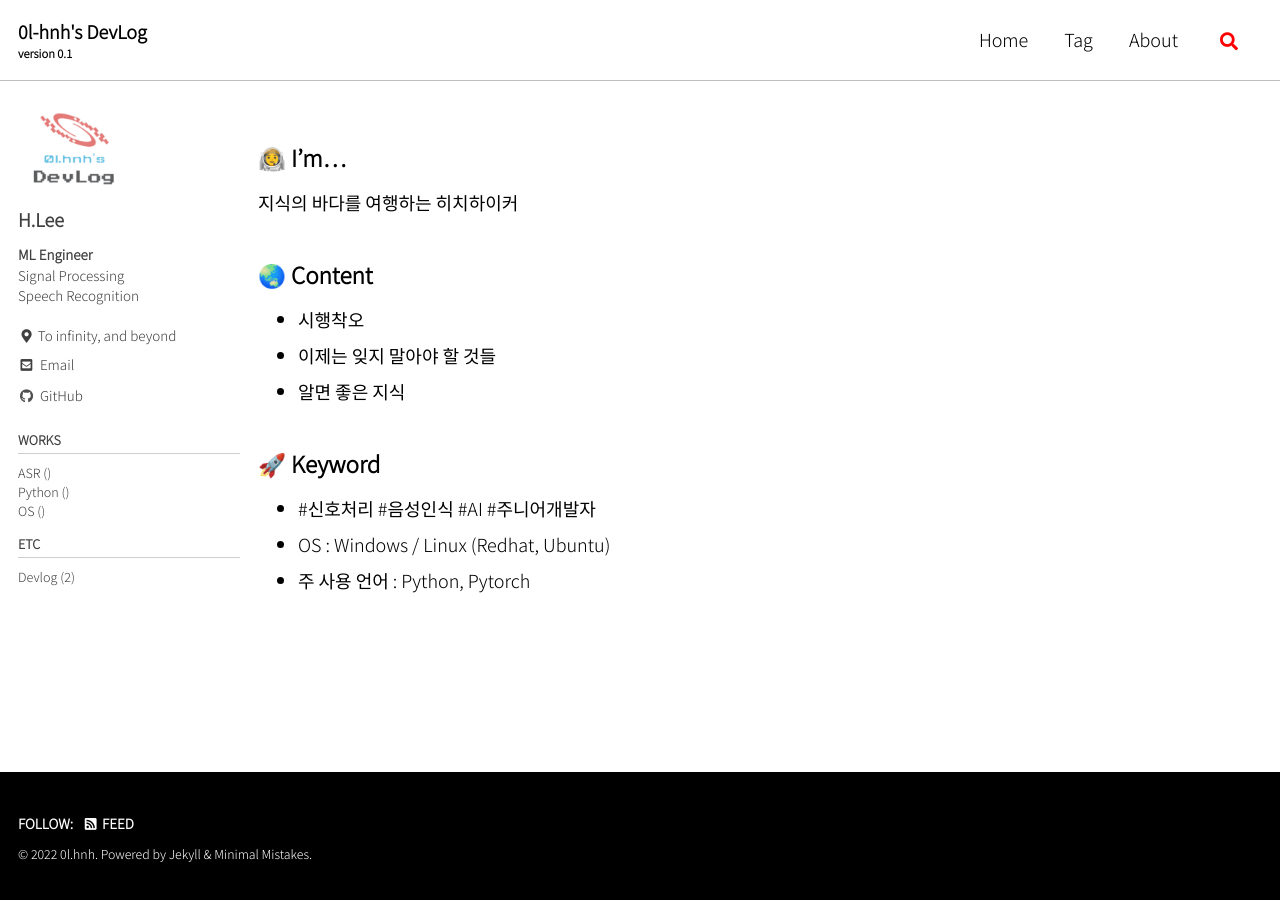
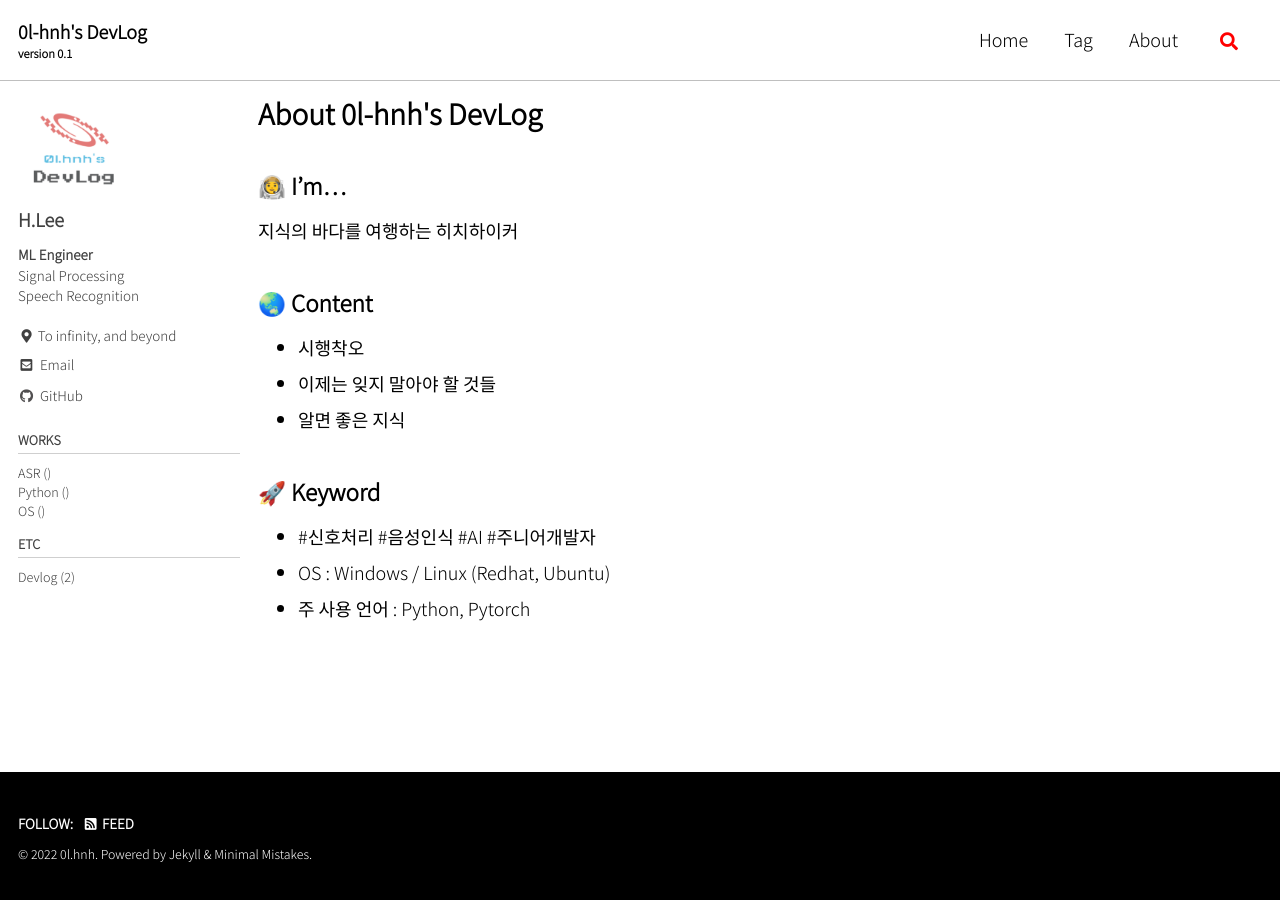
Before and after one commit to 0l-hnh/0l-hnh.github.io, a Jekyll site: the page built from _pages/about.md, in a window 1280 px wide. Built offline with Jekyll 4.4.1, drawn with Linux system fonts in a browser that asks for light colours; cached includes are drawn as plain includes; some web fonts are replaced.

Commit message:
*22.03.09 Modified about.md

```diff
--- a/_config.yml
+++ b/_config.yml
@@ -103,7 +103,7 @@ analytics:
 # Site Author
 author:
   name             : "H.Lee"
-  avatar           : "/assets/images/logo.png" # path of avatar image, e.g. "/assets/images/bio-photo.jpg"
+  avatar           : "/assets/images/logo.jpg" # path of avatar image, e.g. "/assets/images/bio-photo.jpg"
   bio              : "**ML Engineer**<br>Signal Processing<br>Speech Recognition"
   location         : "To infinity, and beyond"
   email            :
--- a/_pages/about.md
+++ b/_pages/about.md
@@ -6,13 +6,13 @@ collection: about
 entries_layout: grid
 classes: wide
 
+title:  "About 0l-hnh's DevLog"
+
 author_profile: true
 sidebar:
   nav: "docs"
 
 ---
-
-
 
 ## 👩‍🚀 I'm...
 지식의 바다를 여행하는 히치하이커
```
Also changed, not shown: README.md, assets/images/logo.jpg (renamed from assets/images/logo.PNG).
